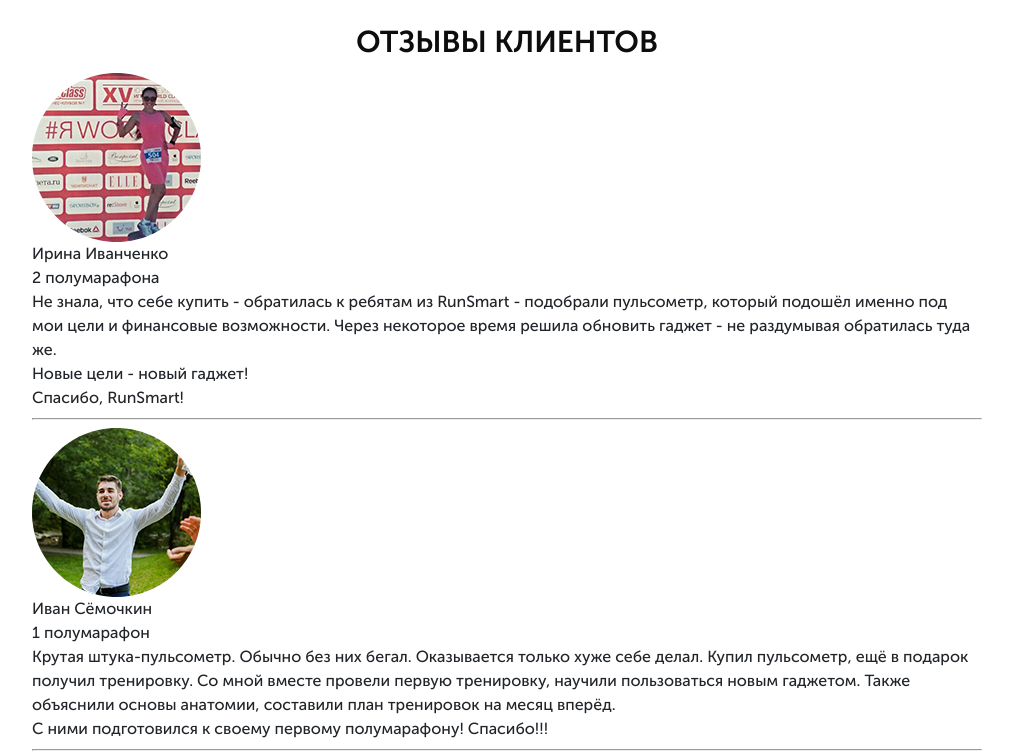
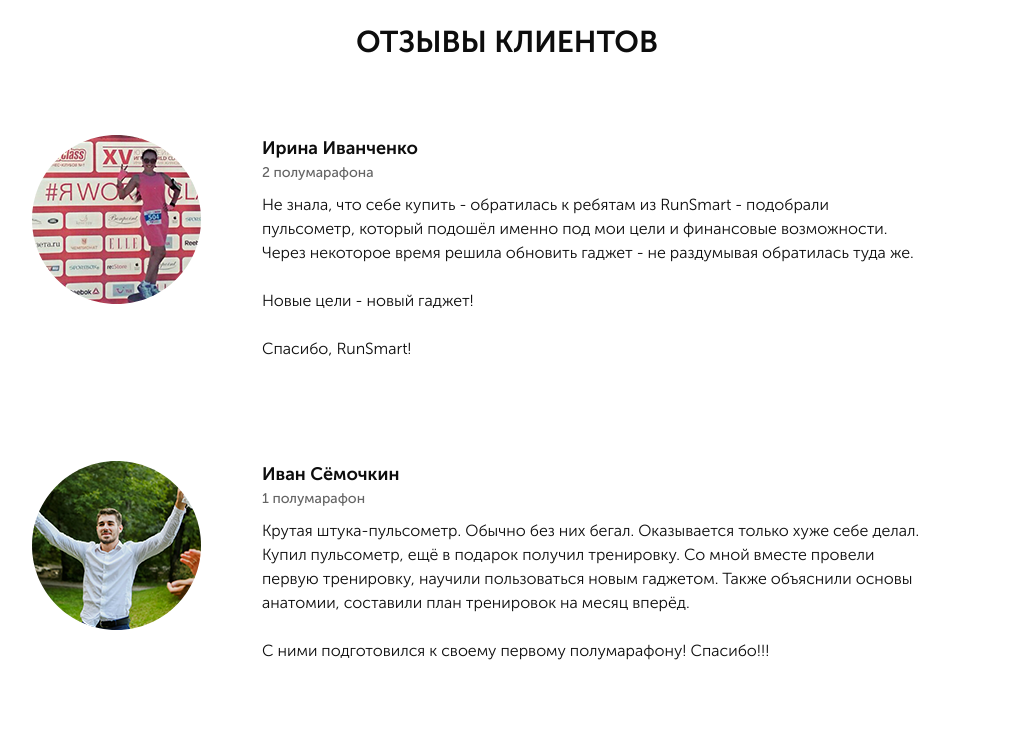
Before and after one commit to karyna4k/RunSmart, a website: page src/index.html in a window 1280 px wide. Shown: the part 4000-4756 px from the top of the page, without its empty margins (133-1146 px from the left). Drawn offline with nearby package versions, Linux system fonts and the light colour scheme.

Commit message:
add style of reviews

```diff
--- a/src/index.html
+++ b/src/index.html
@@ -477,7 +477,6 @@
     <section class="reviews">
         <div class="container">
             <h2 class="title">отзывы клиентов</h2>
-            <div class="reviews__wrapper">
             <div class="reviews__item">
                 <img src="img/reviewes/1.png" alt="Ирина Иванченко" class="reviews__img">
                 <div class="reviews__text">
@@ -485,12 +484,11 @@
                     <div class="reviews__achive">2 полумарафона</div>
                     <div class="reviews__descr">
                         Не знала, что себе купить - обратилась к ребятам из RunSmart - подобрали пульсометр, который подошёл именно под мои цели и финансовые возможности. Через некоторое время решила обновить гаджет - не раздумывая обратилась туда же.
-                            <br> Новые цели - новый гаджет!
-                            <br> Спасибо, RunSmart!
+                        <br><br> Новые цели - новый гаджет!
+                        <br><br> Спасибо, RunSmart!
                     </div>
                 </div>
             </div>
-                <hr>
             <div class="reviews__item">
                 <img src="img/reviewes/2.png" alt="Иван Сёмочкин" class="reviews__img">
                 <div class="reviews__text">
@@ -499,11 +497,10 @@
                     <div class="reviews__descr">
                         Крутая штука-пульсометр. Обычно без них бегал. Оказывается только хуже себе делал. Купил пульсометр, ещё в подарок получил тренировку. Со мной вместе провели первую тренировку, научили пользоваться новым гаджетом. Также объяснили основы анатомии, составили
                         план тренировок на месяц вперёд.
-                            <br> С ними подготовился к своему первому полумарафону! Спасибо!!!
+                        <br><br> С ними подготовился к своему первому полумарафону! Спасибо!!!
                     </div>
                 </div>
             </div>
-                <hr>
             <div class="reviews__item">
                 <img src="img/reviewes/3.png" alt="Юлия Дашкина" class="reviews__img">
                 <div class="reviews__text">
@@ -511,9 +508,8 @@
                     <div class="reviews__achive">2 полумарафона</div>
                     <div class="reviews__descr">
                         Долго не могла начать бегать, т.к. до этого несколько раз начинала, но становилось тяжело и я бросала. От друзей услышала о RunSmart и о беге с контролем пульса и решила попробовать.
-                            <br> Позвонила, ребята поинтересовались моими целями и подобрали очень интересный вариант со скидкой! Теперь бегаю и наслаждаюсь бегом! Пробежала уже 2 полумарафона и несколько более коротких забегов и не намерена останавливаться!
-                            <br> Спасибо!!!
-                        </div>
+                        <br><br> Позвонила, ребята поинтересовались моими целями и подобрали очень интересный вариант со скидкой! Теперь бегаю и наслаждаюсь бегом! Пробежала уже 2 полумарафона и несколько более коротких забегов и не намерена останавливаться!
+                        <br><br> Спасибо!!!
                     </div>
                 </div>
             </div>
--- a/src/sass/blocks/_reviews.scss
+++ b/src/sass/blocks/_reviews.scss
@@ -0,0 +1,37 @@
+.reviews {
+    padding-bottom: 70px;
+    &__wrapper {
+        margin-top: 70px;
+    }
+    &__item {
+        display: flex;
+        margin-top: 100px;
+        &:nth-child(2) {
+            margin-top: 70px;
+        }
+    }
+    &__img {
+        max-width: 100%;
+        height: 169px;
+    }
+    &__text {
+        margin-left: 61px;
+        padding-right: 60px;
+    }
+    &__name {
+        color: #0d0d0d;
+        font-size: 18px;
+        font-weight: 700;
+    }
+    &__achive {
+        color: #646464;
+        font-size: 14px;
+        font-weight: 500;
+    }
+    &__descr {
+        margin-top: 10px;
+        color: #0d0d0d;
+        font-size: 16px;
+        font-weight: 300;
+    }
+}
```
Also changed, not shown: src/css/style.min.css. Lines whose indentation alone changed are shown as unchanged.
